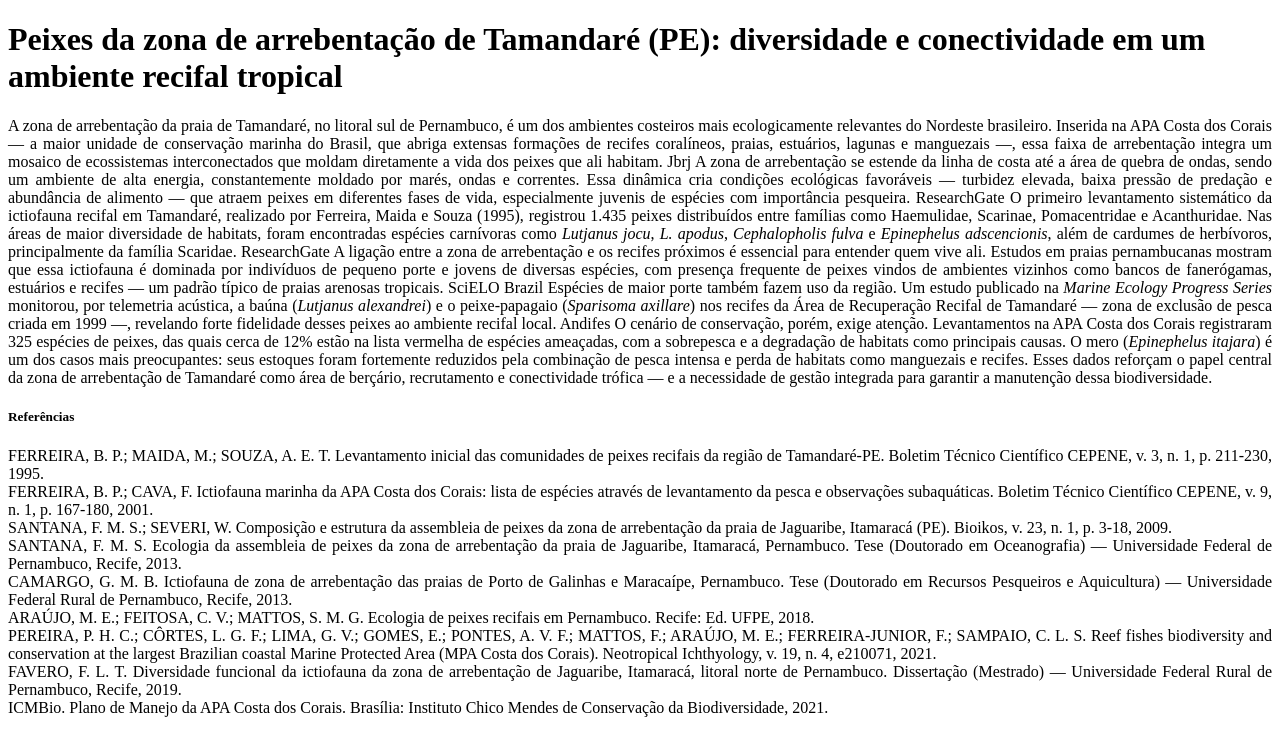
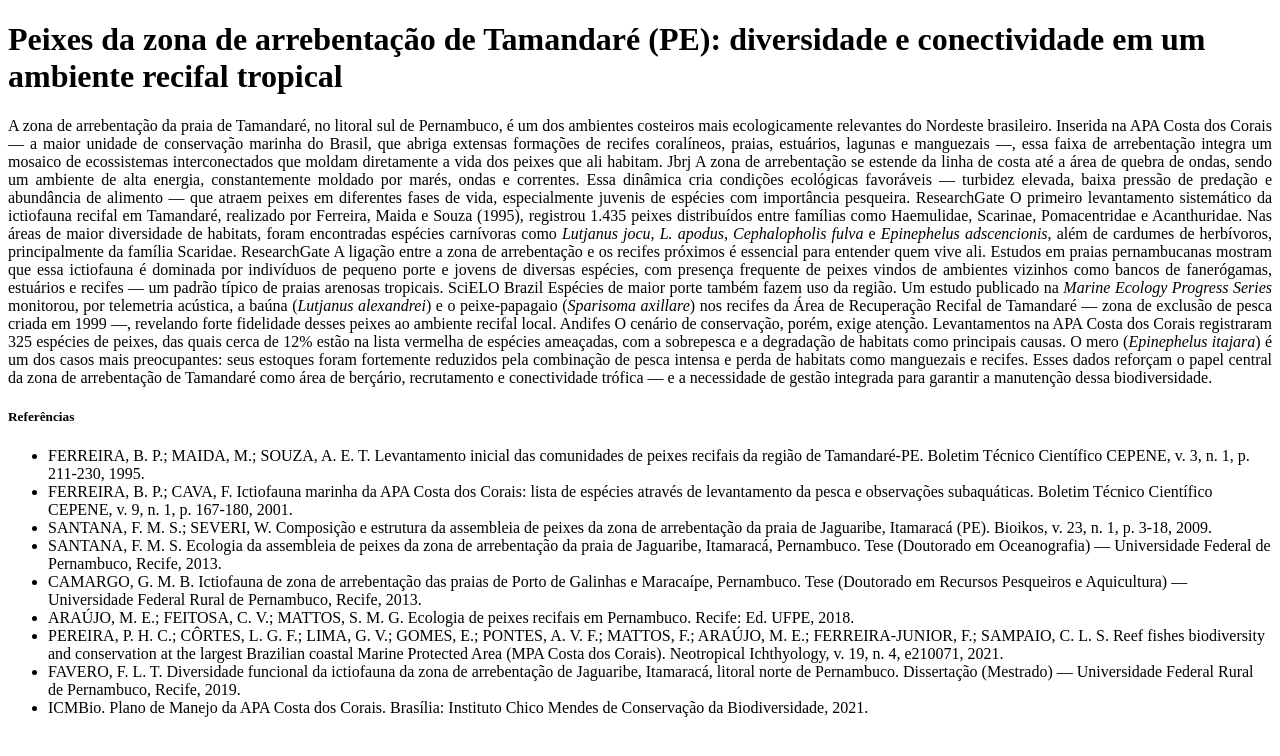
Before and after one commit to sacradevsenai/aulas, a plain HTML site: page index.html in a window 1280 px wide. Drawn offline with Linux system fonts and the light colour scheme.

Commit message:
reestruturando-referências

```diff
--- a/index.html
+++ b/index.html
@@ -17,16 +17,17 @@ O cenário de conservação, porém, exige atenção. Levantamentos na APA Costa
 
     <h5>Referências</h5>
     <p style="text-align: justify;">
-    FERREIRA, B. P.; MAIDA, M.; SOUZA, A. E. T. Levantamento inicial das comunidades de peixes recifais da região de Tamandaré-PE. Boletim Técnico Científico CEPENE, v. 3, n. 1, p. 211-230, 1995. <br>
-    FERREIRA, B. P.; CAVA, F. Ictiofauna marinha da APA Costa dos Corais: lista de espécies através de levantamento da pesca e observações subaquáticas. Boletim Técnico Científico CEPENE, v. 9, n. 1, p. 167-180, 2001. <br>
-    SANTANA, F. M. S.; SEVERI, W. Composição e estrutura da assembleia de peixes da zona de arrebentação da praia de Jaguaribe, Itamaracá (PE). Bioikos, v. 23, n. 1, p. 3-18, 2009. <br>
-    SANTANA, F. M. S. Ecologia da assembleia de peixes da zona de arrebentação da praia de Jaguaribe, Itamaracá, Pernambuco. Tese (Doutorado em Oceanografia) — Universidade Federal de Pernambuco, Recife, 2013. <br>
-    CAMARGO, G. M. B. Ictiofauna de zona de arrebentação das praias de Porto de Galinhas e Maracaípe, Pernambuco. Tese (Doutorado em Recursos Pesqueiros e Aquicultura) — Universidade Federal Rural de Pernambuco, Recife, 2013. <br>
-    ARAÚJO, M. E.; FEITOSA, C. V.; MATTOS, S. M. G. Ecologia de peixes recifais em Pernambuco. Recife: Ed. UFPE, 2018. <br>
-    PEREIRA, P. H. C.; CÔRTES, L. G. F.; LIMA, G. V.; GOMES, E.; PONTES, A. V. F.; MATTOS, F.; ARAÚJO, M. E.; FERREIRA-JUNIOR, F.; SAMPAIO, C. L. S. Reef fishes biodiversity and conservation at the largest Brazilian coastal Marine Protected Area (MPA Costa dos Corais). Neotropical Ichthyology, v. 19, n. 4, e210071, 2021. <br>
-    FAVERO, F. L. T. Diversidade funcional da ictiofauna da zona de arrebentação de Jaguaribe, Itamaracá, litoral norte de Pernambuco. Dissertação (Mestrado) — Universidade Federal Rural de Pernambuco, Recife, 2019. <br>
-    ICMBio. Plano de Manejo da APA Costa dos Corais. Brasília: Instituto Chico Mendes de Conservação da Biodiversidade, 2021. <br>
-
+    <ul>
+    <li>FERREIRA, B. P.; MAIDA, M.; SOUZA, A. E. T. Levantamento inicial das comunidades de peixes recifais da região de Tamandaré-PE. Boletim Técnico Científico CEPENE, v. 3, n. 1, p. 211-230, 1995. <br></li>
+    <li>FERREIRA, B. P.; CAVA, F. Ictiofauna marinha da APA Costa dos Corais: lista de espécies através de levantamento da pesca e observações subaquáticas. Boletim Técnico Científico CEPENE, v. 9, n. 1, p. 167-180, 2001. <br></li>
+    <li>SANTANA, F. M. S.; SEVERI, W. Composição e estrutura da assembleia de peixes da zona de arrebentação da praia de Jaguaribe, Itamaracá (PE). Bioikos, v. 23, n. 1, p. 3-18, 2009. <br></li>
+    <li>SANTANA, F. M. S. Ecologia da assembleia de peixes da zona de arrebentação da praia de Jaguaribe, Itamaracá, Pernambuco. Tese (Doutorado em Oceanografia) — Universidade Federal de Pernambuco, Recife, 2013. <br></li>
+    <li>CAMARGO, G. M. B. Ictiofauna de zona de arrebentação das praias de Porto de Galinhas e Maracaípe, Pernambuco. Tese (Doutorado em Recursos Pesqueiros e Aquicultura) — Universidade Federal Rural de Pernambuco, Recife, 2013. <br></li>
+    <li>ARAÚJO, M. E.; FEITOSA, C. V.; MATTOS, S. M. G. Ecologia de peixes recifais em Pernambuco. Recife: Ed. UFPE, 2018. <br></li>
+    <li>PEREIRA, P. H. C.; CÔRTES, L. G. F.; LIMA, G. V.; GOMES, E.; PONTES, A. V. F.; MATTOS, F.; ARAÚJO, M. E.; FERREIRA-JUNIOR, F.; SAMPAIO, C. L. S. Reef fishes biodiversity and conservation at the largest Brazilian coastal Marine Protected Area (MPA Costa dos Corais). Neotropical Ichthyology, v. 19, n. 4, e210071, 2021. <br></li>
+    <li>FAVERO, F. L. T. Diversidade funcional da ictiofauna da zona de arrebentação de Jaguaribe, Itamaracá, litoral norte de Pernambuco. Dissertação (Mestrado) — Universidade Federal Rural de Pernambuco, Recife, 2019. <br></li>
+    <li>ICMBio. Plano de Manejo da APA Costa dos Corais. Brasília: Instituto Chico Mendes de Conservação da Biodiversidade, 2021. <br></li>
+    </ul>
     </p>
 </body>
 </html>
```
